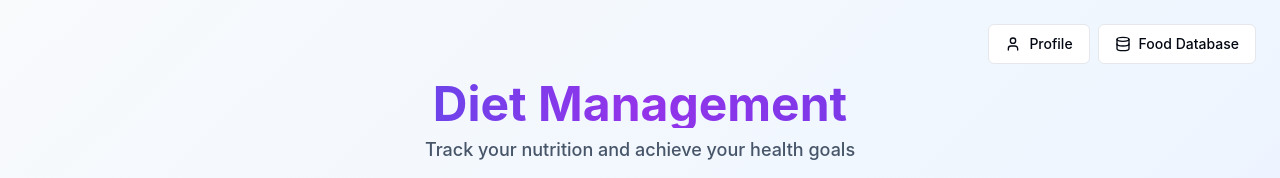
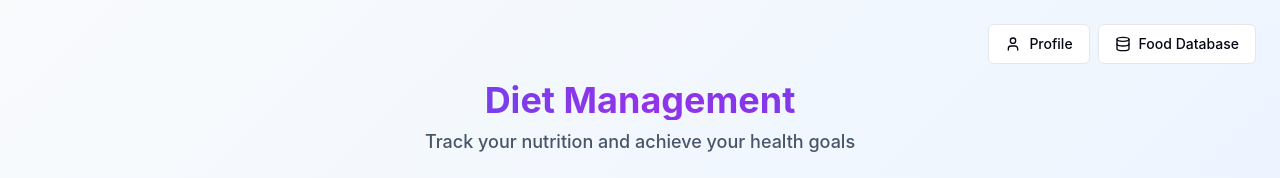
Before and after one commit to vivamau/diet-tracker, a React (Vite) app in the folder frontend/: page / in a window 1280 px wide. Shown: the top 178 px of the page. Built offline with nearby package versions, Linux system fonts and the light colour scheme; no server answers.

Commit message:
cosmetics changes

```diff
--- a/frontend/src/App.jsx
+++ b/frontend/src/App.jsx
@@ -97,7 +97,7 @@ function AppContent() {
           </div>
 
           <div className="text-center mb-8">
-            <h1 className="text-5xl font-bold bg-gradient-to-r from-blue-600 via-purple-600 to-indigo-600 bg-clip-text text-transparent mb-2">
+            <h1 className="text-4xl font-bold bg-gradient-to-r from-blue-600 via-purple-600 to-indigo-600 bg-clip-text text-transparent mb-2">
               Diet Management
             </h1>
             <p className="text-lg text-slate-600 font-medium">
```
